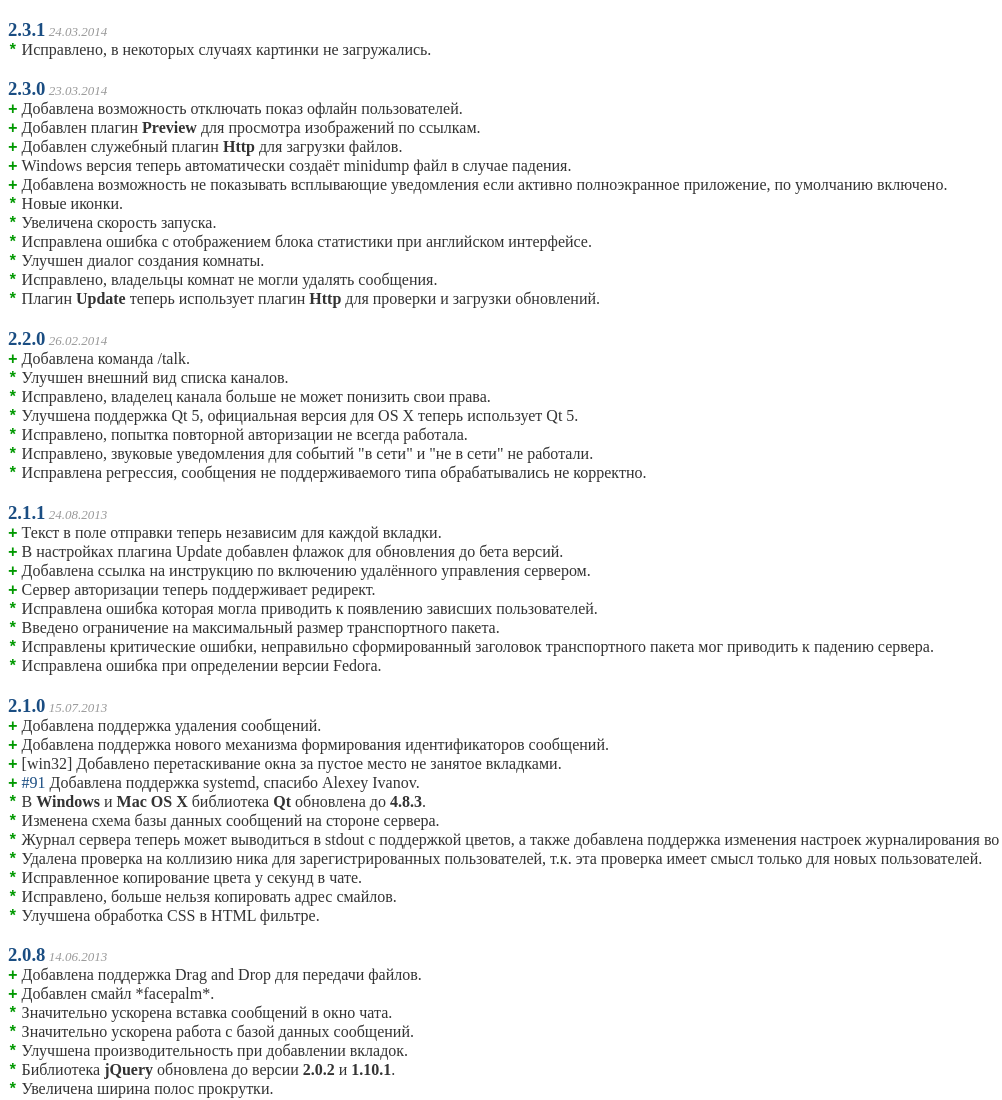
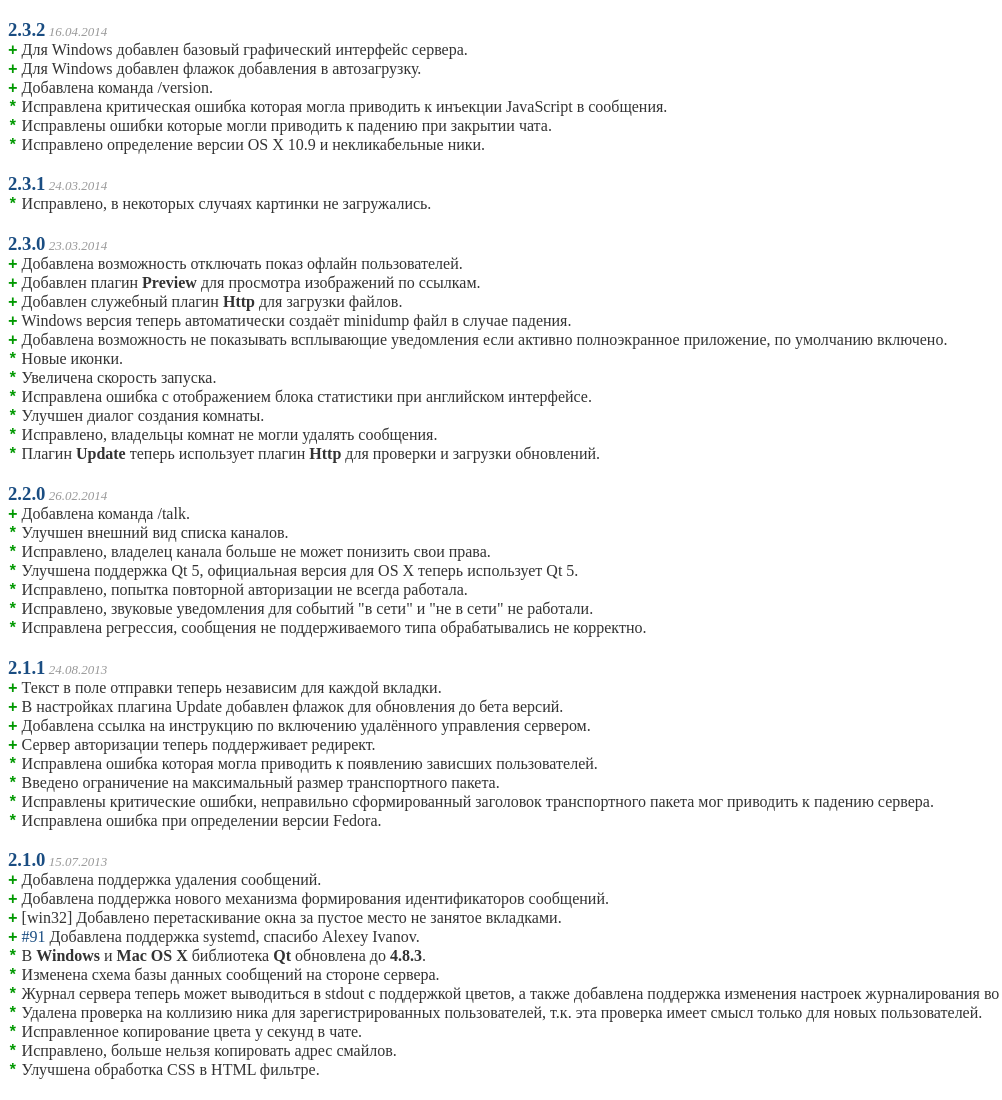
Before and after one commit to impomezia/schat, a website: page res/doc/ChangeLog.html in a window 1280 px wide. Shown: the top 1100 px of the page, without its empty margins (0-1002 px from the left). Drawn offline with Linux system fonts and the light colour scheme.

Commit message:
Updated ChangeLog.

```diff
--- a/res/doc/ChangeLog.html
+++ b/res/doc/ChangeLog.html
@@ -14,6 +14,16 @@
   </style>
 </head>
 <body>
+<h3><a href="https://wiki.schat.me/Simple_Chat_2.3.2">2.3.2</a><i> 16.04.2014</i></h3>
+<p>
+  <em>+</em> Для Windows добавлен базовый графический интерфейс сервера.<br>
+  <em>+</em> Для Windows добавлен флажок добавления в автозагрузку.<br>
+  <em>+</em> Добавлена команда /version.<br>
+  <em>*</em> Исправлена критическая ошибка которая могла приводить к инъекции JavaScript в сообщения.<br>
+  <em>*</em> Исправлены ошибки которые могли приводить к падению при закрытии чата.<br>
+  <em>*</em> Исправлено определение версии OS X 10.9 и некликабельные ники.
+</p>
+
 <h3><a href="https://wiki.schat.me/Simple_Chat_2.3.1">2.3.1</a><i> 24.03.2014</i></h3>
 <p>
   <em>*</em> Исправлено, в некоторых случаях картинки не загружались.
```
